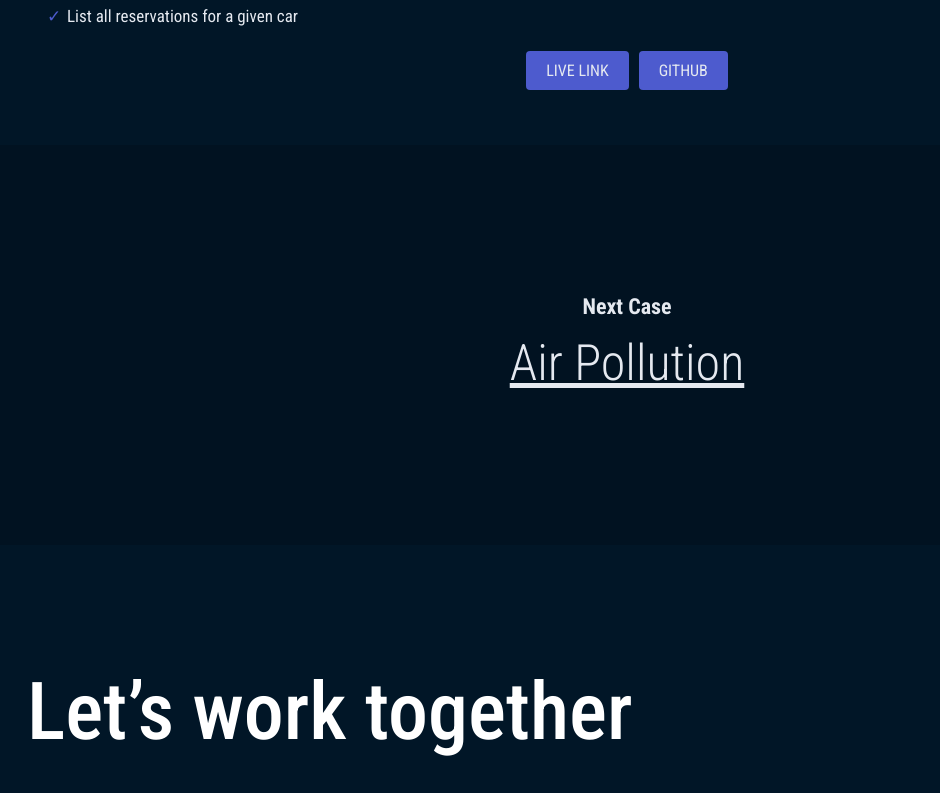
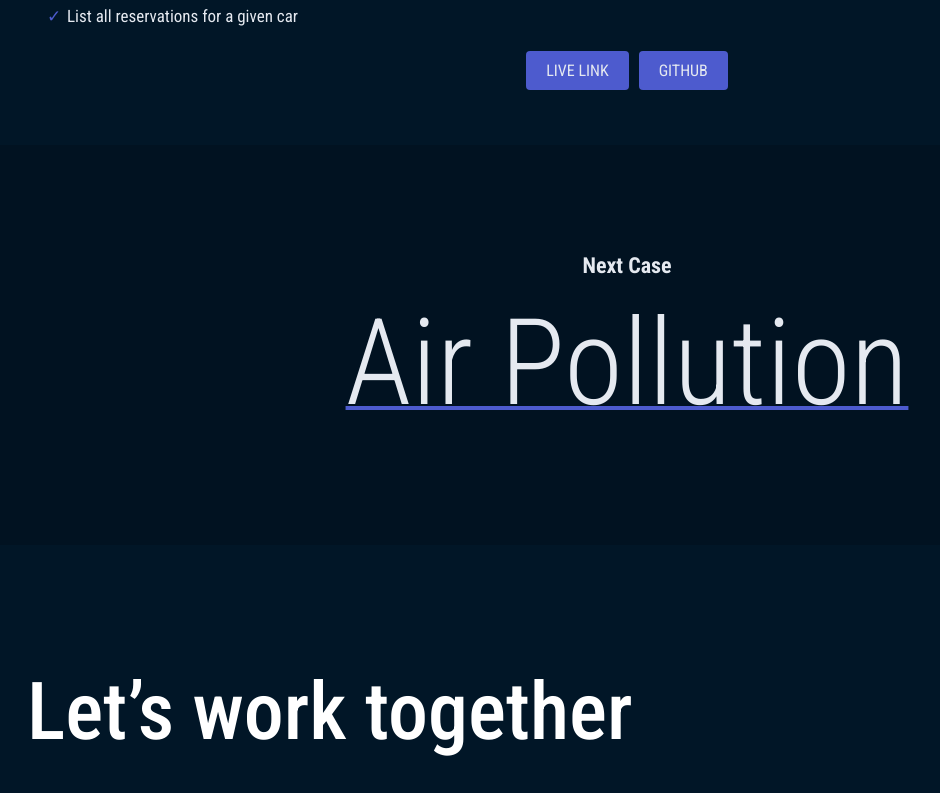
Before and after one commit to ahmidou09/MyPortfolio, a React (Vite) app: page /projects/1 in a window 1280 px wide. Shown: the part 1777-2570 px from the top of the page, without its empty margins (13-953 px from the left). Built offline with nearby package versions, Linux system fonts and the light colour scheme.

Commit message:
Update air pollution project images and font size in ProjectView component

```diff
--- a/src/assets/json/data/links.json
+++ b/src/assets/json/data/links.json
@@ -37,12 +37,13 @@
     "id": 2,
     "heading": "Air Pollution",
     "subheading": "Air pollution web application ",
-    "imgSrc": "https://i.ibb.co/8jvtnh9/air-pullution-1.png",
+    "imgSrc": "https://i.ibb.co/F6whqNC/air-pullution-1.png",
     "Overview": "The Air Pollution App is a simple web application that allows users to stay informed about the air quality conditions in countries worldwide. It provides a user-friendly experience with precise regional search capabilities.",
     "imgs": [
-      "https://i.ibb.co/9r013cr/air-pullution-2.png",
-      "https://i.ibb.co/wWRCjmP/air-pullution-3.png",
-      "https://i.ibb.co/tPPk7h0/air-pullution-4.png"
+      "https://i.ibb.co/F0sgGpC/air-pullution-2.png",
+      "https://i.ibb.co/RNTW3M3/air-pullution-3.png",
+      "https://i.ibb.co/vjR1qr5/air-pullution-4.png",
+      "https://i.ibb.co/X7xTdrz/air-pullution-5.png"
     ],
     "techonlogy": ["React", "JavaScript", "HTML", "CSS", "Github"],
     "features": [
--- a/src/features/projects/ProjectView.jsx
+++ b/src/features/projects/ProjectView.jsx
@@ -185,10 +185,10 @@ const NextProjectButton = styled(Link)`
   text-decoration: none;
 
   h2 {
-    font-size: 5rem;
+    font-size: 12rem;
     transition: all 0.5s ease-in-out;
     font-weight: 300;
-    text-decoration: underline;
+    text-decoration: underline var(--color-purple-1) 4px;
   }
 
   &:hover > span {
```
